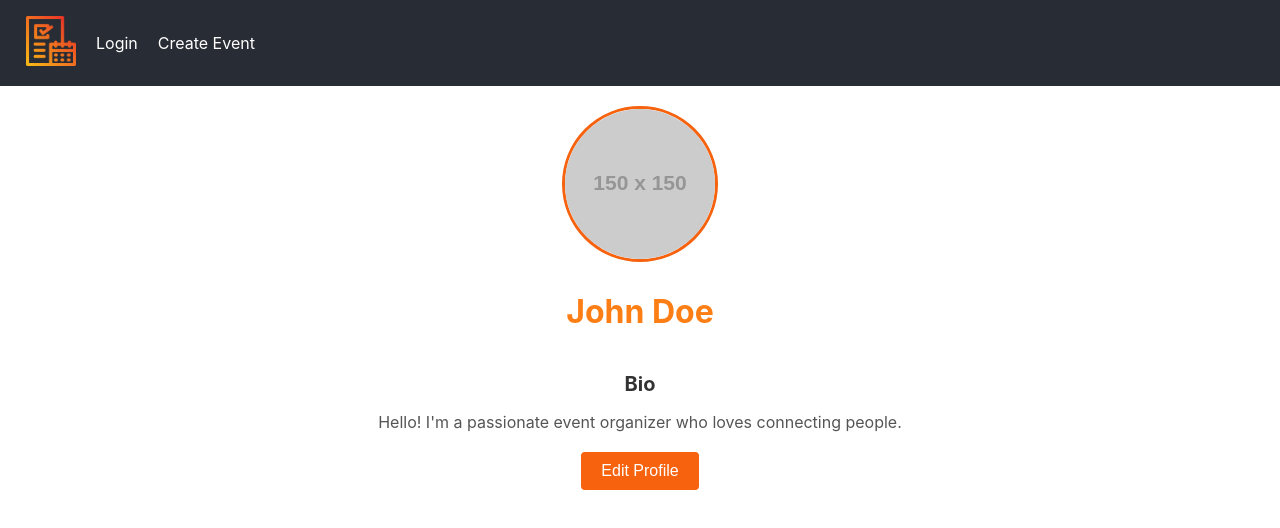
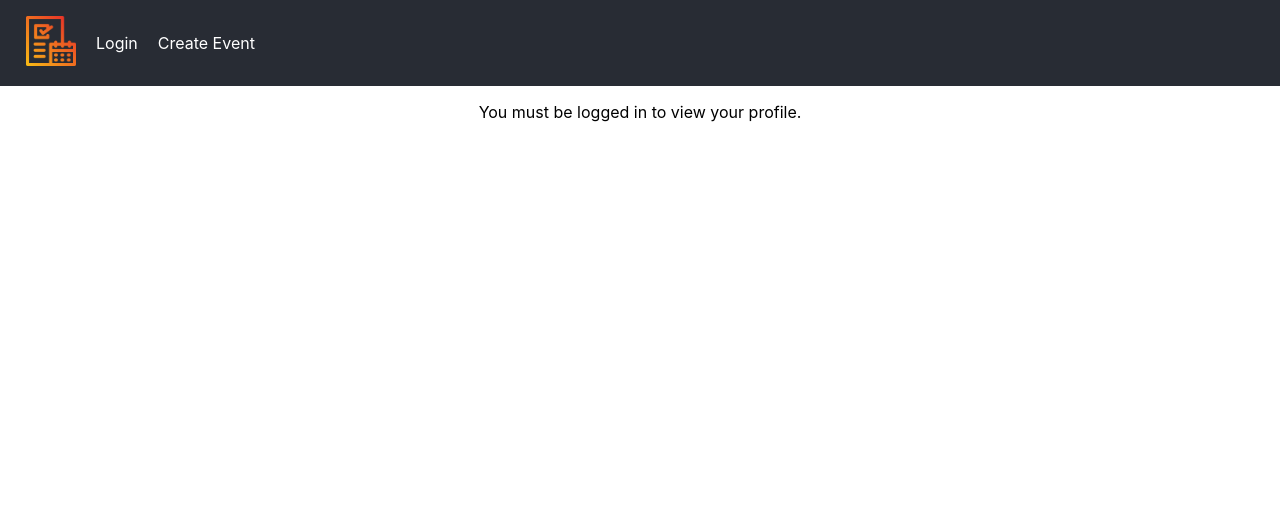
Before and after one commit to dhartline1001/Event-Planning, a React (Create React App) app in the folder event-planner-web/: page /profile in a window 1280 px wide. Shown: the top 528 px of the page. Built offline with nearby package versions, Linux system fonts and the light colour scheme.

Commit message:
Added db connection to profile page, added vercel.json for hosting

```diff
--- a/event-planner-web/src/pages/ProfilePage/ProfilePage.css
+++ b/event-planner-web/src/pages/ProfilePage/ProfilePage.css
@@ -1,9 +1,16 @@
 .profile-page {
-  max-width: 600px;
-  margin: 0 auto;
-  text-align: center;
-  padding: 20px;
+  display: flex;
+  justify-content: center;
+  align-items: center;
 }
+
+.profile-content {
+  display: flex; /* Make the content container a flexbox */
+  flex-direction: column; /* Stack elements vertically */
+  align-items: center; /* Center elements horizontally */
+}
+
+/* Other styles remain the same */
 
 .profile-header {
   display: flex;
@@ -13,6 +20,7 @@
 }
 
 .profile-picture {
+  margin-top: 100px;
   width: 150px;
   height: 150px;
   border-radius: 50%;
@@ -29,6 +37,7 @@
   font-size: 20px;
   color: #333;
   margin-bottom: 10px;
+  align-items: center;
 }
 
 .profile-bio p {
@@ -36,7 +45,7 @@
   color: #555;
 }
 
-.edit-profile-btn {
+.view-tickets-btn {
   background-color: #f6620d;
   color: white;
   border: none;
@@ -44,8 +53,9 @@
   padding: 10px 20px;
   font-size: 16px;
   cursor: pointer;
+  margin-top: 10px;
 }
 
-.edit-profile-btn:hover {
+.view-tickets-btn:hover {
   background-color: #e0550c;
 }
--- a/event-planner-web/src/pages/ProfilePage/ProfilePage.js
+++ b/event-planner-web/src/pages/ProfilePage/ProfilePage.js
@@ -1,37 +1,73 @@
-import React, { useState } from "react";
+import React, { useState, useEffect } from "react";
+import { useNavigate } from "react-router-dom";
+import axios from "axios";
 import "./ProfilePage.css";
 
-function ProfilePage() {
-  // Sample user profile state (replace this with actual API data later)
-  const [profile, setProfile] = useState({
-    name: "John Doe",
-    profilePicture: "https://via.placeholder.com/150", // Replace with actual image URL
-    bio: "Hello! I'm a passionate event organizer who loves connecting people.",
-  });
+const ProfilePage = () => {
+  const navigate = useNavigate();
+  const [profile, setProfile] = useState(null);
+  const [loading, setLoading] = useState(true);
+  const [error, setError] = useState("");
 
-  const handleEdit = () => {
-    alert("Edit profile functionality coming soon!"); // Placeholder for edit functionality
-  };
+  // Fetch user data from backend
+  useEffect(() => {
+    const fetchProfileData = async () => {
+      try {
+        const token = localStorage.getItem("token");
+        if (!token) {
+          setError("You must be logged in to view your profile.");
+          setLoading(false);
+          return;
+        }
+
+        const response = await axios.get("http://localhost:5000/api/user", {
+          headers: {
+            Authorization: `Bearer ${token}`,
+          },
+        });
+
+        setProfile(response.data.user);
+        console.log("Fetched Profile:", response.data.user); // For debugging
+      } catch (error) {
+        console.error("Error fetching profile data:", error);
+        setError("Failed to load profile data. Please try again later.");
+      } finally {
+        setLoading(false);
+      }
+    };
+
+    fetchProfileData();
+  }, []);
+
+  if (loading) {
+    return (
+      <div className="profile-container">
+        <h1>Loading Profile...</h1>
+      </div>
+    );
+  }
 
   return (
-    <div className="profile-page">
-      <div className="profile-header">
-        <img
-          src={profile.profilePicture}
-          alt={`${profile.name}'s profile`}
-          className="profile-picture"
-        />
-        <h1>{profile.name}</h1>
-      </div>
-      <div className="profile-bio">
-        <h2>Bio</h2>
-        <p>{profile.bio}</p>
-      </div>
-      <button className="edit-profile-btn" onClick={handleEdit}>
-        Edit Profile
-      </button>
+    <div className="profile-page">  {/* Container for entire page */}
+      {error && <p className="profile-error-message">{error}</p>}
+
+      {profile && (
+        <>
+          <div className="profile-content"> {/* Centered content container */}
+            <div className="profile-info">
+              <img src={profile.picture || "https://via.placeholder.com/150"} alt={`${profile.name}'s profile`} className="profile-picture" />
+              <h2>{profile.name}</h2>
+              <p>{profile.bio}</p>
+            </div>
+
+            <button className="view-tickets-btn" onClick={() => navigate("/my-tickets")}>
+              View Your Tickets
+            </button>
+          </div>
+        </>
+      )}
     </div>
   );
-}
+};
 
 export default ProfilePage;
```
Also changed, not shown: event-planner-web/src/axiosInstance.js (deleted, +0 -91 lines), 2 other files (tests, documents, lock files or other folders).
